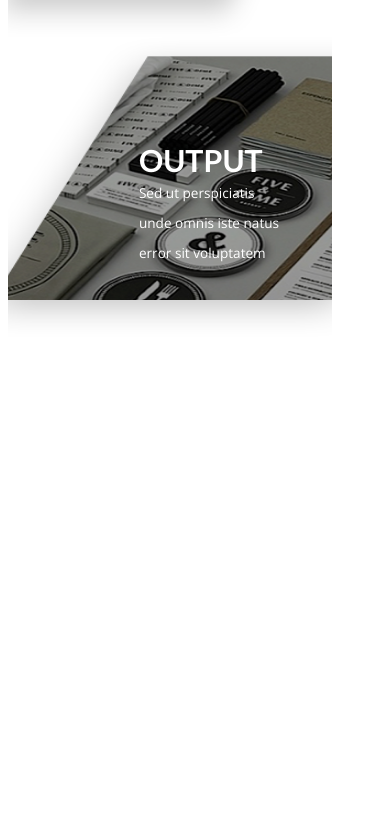
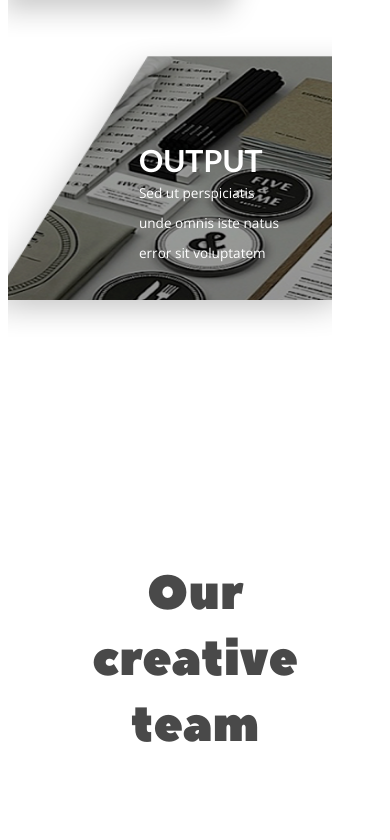
Before and after one commit to kolodziejm/challenge-37, a website: page index.html in a window 390 px wide. Shown: the part 3560-4400 px from the top of the page. Before the commit the page ends 4057 px from the top, so only its background shows below. Drawn offline with nearby package versions, Linux system fonts and the light colour scheme.

Commit message:
included owl-carousel cdn, about to change work section with new assets

```diff
--- a/index.html
+++ b/index.html
@@ -6,6 +6,8 @@
   <meta name="viewport" content="width=device-width, initial-scale=1.0">
   <meta http-equiv="X-UA-Compatible" content="ie=edge">
   <title>Agency</title>
+  <link rel="stylesheet" href="https://cdnjs.cloudflare.com/ajax/libs/OwlCarousel2/2.3.4/assets/owl.carousel.min.css">
+  <link rel="stylesheet" href="https://cdnjs.cloudflare.com/ajax/libs/OwlCarousel2/2.3.4/assets/owl.theme.default.min.css">
   <link href="https://fonts.googleapis.com/css?family=Lato:400,700,900|Open+Sans:400,400i,700,800" rel="stylesheet">
   <link rel="stylesheet" href="fonts/fonts.css"> <!-- Delete fonts.css link after concatenation -->
   <link rel="stylesheet" href="css/style.css">
@@ -186,12 +188,24 @@
       </div>
     </section>
 
+    <section class="team">
+      <div class="team__container">
+        <h2 class="section-title u-mb-sm centered">Our creative team</h2>
+        <ul class="team__list owl-carousel">
+          <li class="team__item">
+
+          </li>
+        </ul>
+      </div>
+    </section>
+
   </main>
   <footer class="footer">
 
   </footer>
 
-  <!-- <script src="https://code.jquery.com/jquery-3.3.1.min.js"></script> -->
+  <script src="https://code.jquery.com/jquery-3.3.1.min.js"></script>
+  <script src="https://cdnjs.cloudflare.com/ajax/libs/OwlCarousel2/2.3.4/owl.carousel.min.js"></script>
   <script src="js/main.js"></script>
 </body>
 
--- a/js/main.js
+++ b/js/main.js
@@ -1,7 +1,14 @@
-const hamburger = document.querySelector('.nav__hamburger');
-const mobileList = document.querySelector('.nav__mobile__list');
+$(document).ready(function () {
+  const hamburger = document.querySelector('.nav__hamburger');
+  const mobileList = document.querySelector('.nav__mobile__list');
 
-hamburger.addEventListener('click', function (e) {
-  this.classList.toggle('nav__hamburger--active');
-  mobileList.classList.toggle('nav__mobile__list--active');
+  hamburger.addEventListener('click', function (e) {
+    this.classList.toggle('nav__hamburger--active');
+    mobileList.classList.toggle('nav__mobile__list--active');
+  })
+
+  $(".owl-carousel").owlCarousel({
+    dots: false,
+    nav: true,
+  });
 })
--- a/sass/main.scss
+++ b/sass/main.scss
@@ -16,3 +16,4 @@
 @import "pages/home/about";
 @import "pages/home/features";
 @import "pages/home/work";
+@import "pages/home/team";
--- /dev/null
+++ b/sass/pages/home/_team.scss
@@ -0,0 +1,11 @@
+.team {
+  padding: 8rem 10rem 8rem 10rem;
+
+  &__container {
+
+  }
+
+  &__list {
+    list-style: none;
+  }
+}
```
Also changed, not shown: assets/icons/jimmy-doe-icon.jpg (added), assets/icons/jinny-snow-icon.jpg (added), assets/icons/john-doe-icon.jpg (added), assets/icons/quote.svg (added), assets/images/jimmy-doe.jpg (added), assets/images/jinny-snow.jpg (added), assets/images/john-doe.jpg (added), assets/images/step-1.jpg (added), assets/images/step-2.jpg (added), assets/images/step-3.jpg (added), css/style.css.
